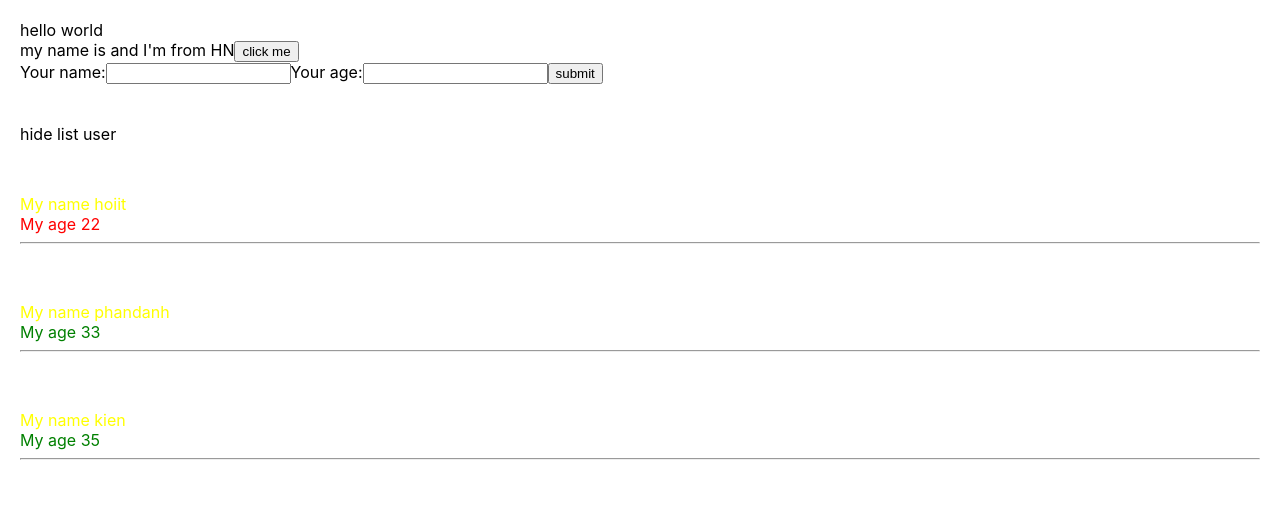
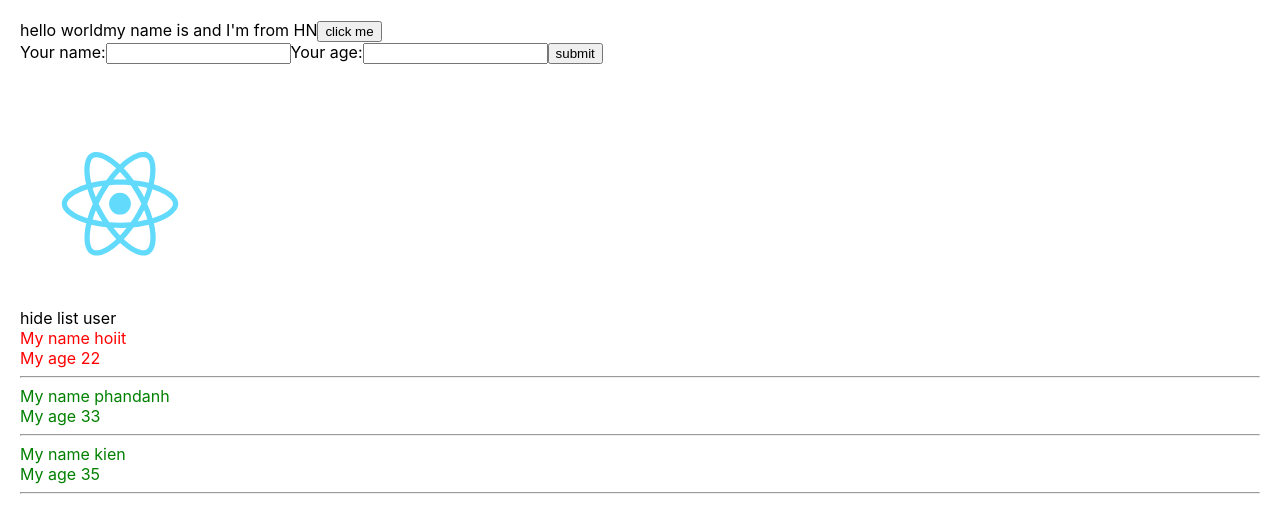
Before and after one commit to KhuatDuy04/Learn-React, a React (Create React App) app: page / in a window 1280 px wide. Shown: the top 532 px of the page. Built offline with nearby package versions, Linux system fonts and the light colour scheme.

Commit message:
img and fragment

```diff
--- a/src/App.js
+++ b/src/App.js
@@ -8,7 +8,7 @@ import React from 'react';
 class App extends React.Component {
   render(){
     return(
-      <div>
+      <div className='app-container'>
         hello world
         <MyComponent></MyComponent>
       </div>
--- a/src/components/AddUserInfor.js
+++ b/src/components/AddUserInfor.js
@@ -41,7 +41,7 @@ class AddUserInfor extends React.Component {
 
     render(){
         return (
-            <div>
+            <>
                 my name is {this.state.name} and I'm from {this.state.address}
                 <button onClick={(event) => {this.handleClick(event)}}>click me</button>
                 <form onSubmit={(event) => this.handleOnSubmit(event)}>
@@ -59,7 +59,7 @@ class AddUserInfor extends React.Component {
                     />
                     <button>submit</button>
                 </form>
-            </div>
+            </>
         )
     }
 }
--- a/src/components/DisplayInfor.js
+++ b/src/components/DisplayInfor.js
@@ -1,5 +1,6 @@
 import React from "react";
 import './DisplayInfor.scss';
+import logo from '../logo.svg';
 
 class DisplayInfor extends React.Component {
 
@@ -20,23 +21,24 @@ class DisplayInfor extends React.Component {
         //props => viết tắt properties
         return (
             <div className="display-infor-container">
+                <img src={logo}/>
                 <div>
                     <span onClick={(event) => {this.handleShowHide()}}>
                         {this.state.isShowListUser === true ? 'hide list user' : 'show list user'}
                     </span>
                 </div>
                 {this.state.isShowListUser &&
-                    <div>
+                    <>
                         { listUsers.map((user, index) => {
                             return (
                                 <div key={user.id} className={+user.age > 22 ? 'green' : 'red'}>
-                                    <div style={{ color: 'yellow', paddingTop: '50px'}}>My name {user.name}</div>
+                                    <div>My name {user.name}</div>
                                     <div>My age {user.age}</div>
                                     <hr/>
                                 </div>
                             )
                         })}
-                    </div>
+                    </>
                 }
             </div>
         )
--- a/src/components/DisplayInfor.scss
+++ b/src/components/DisplayInfor.scss
@@ -1,9 +1,14 @@
 .display-infor-container{
-    .red{
-    color: red;
+    .red {
+        color: red;
     }
 
-    .green{
-    color: green;
+    .green {
+        color: green;
+    }
+
+    img {
+        width: 200px;
+        height: 200px;
     }
 }
--- a/src/components/MyComponent.js
+++ b/src/components/MyComponent.js
@@ -25,11 +25,11 @@ class MyComponent extends React.Component {
     //JSX
     render(){
         return (
-            <div>
+            <>
                 <AddUserInfor handleAddNewUser={this.handleAddNewUser} />
                 <br/> <br/>
                 <DisplayInfor listUsers={this.state.listUsers}/>
-            </div>
+            </>
         );
     }
 }
```
